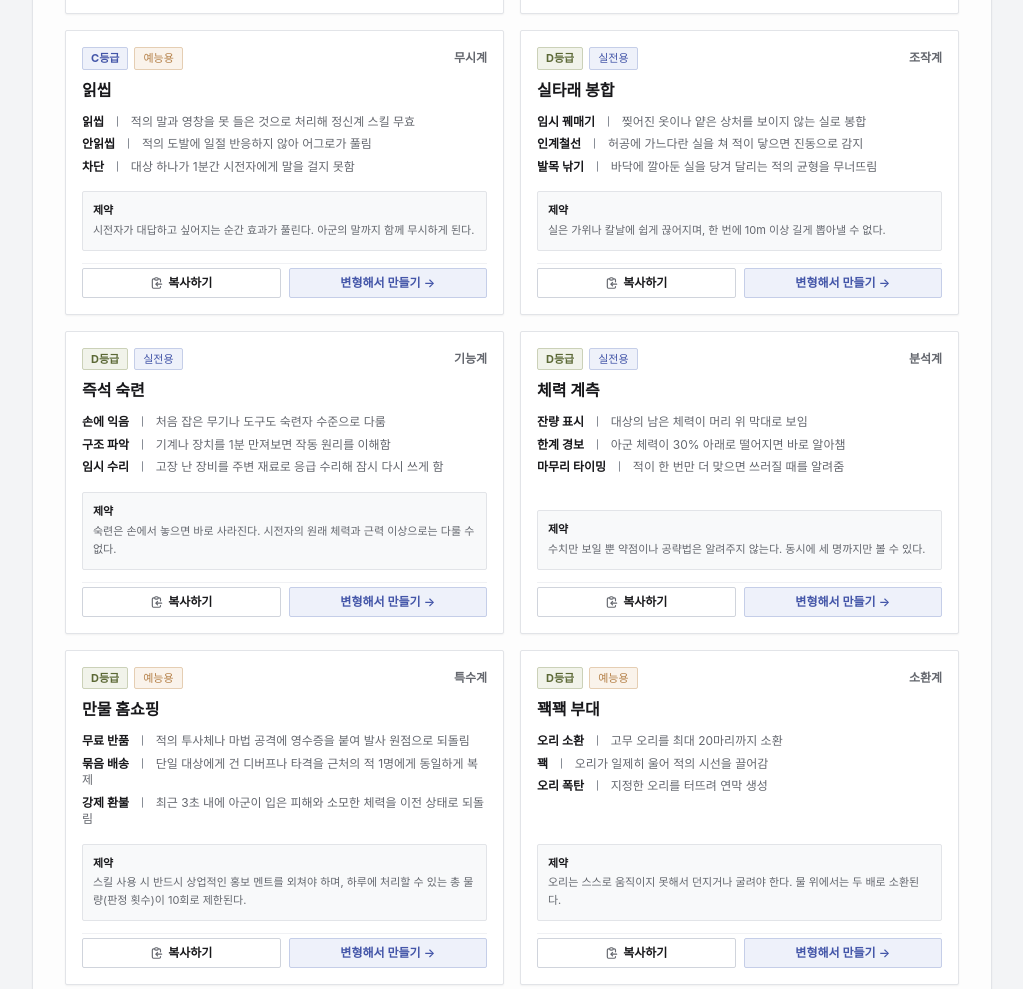
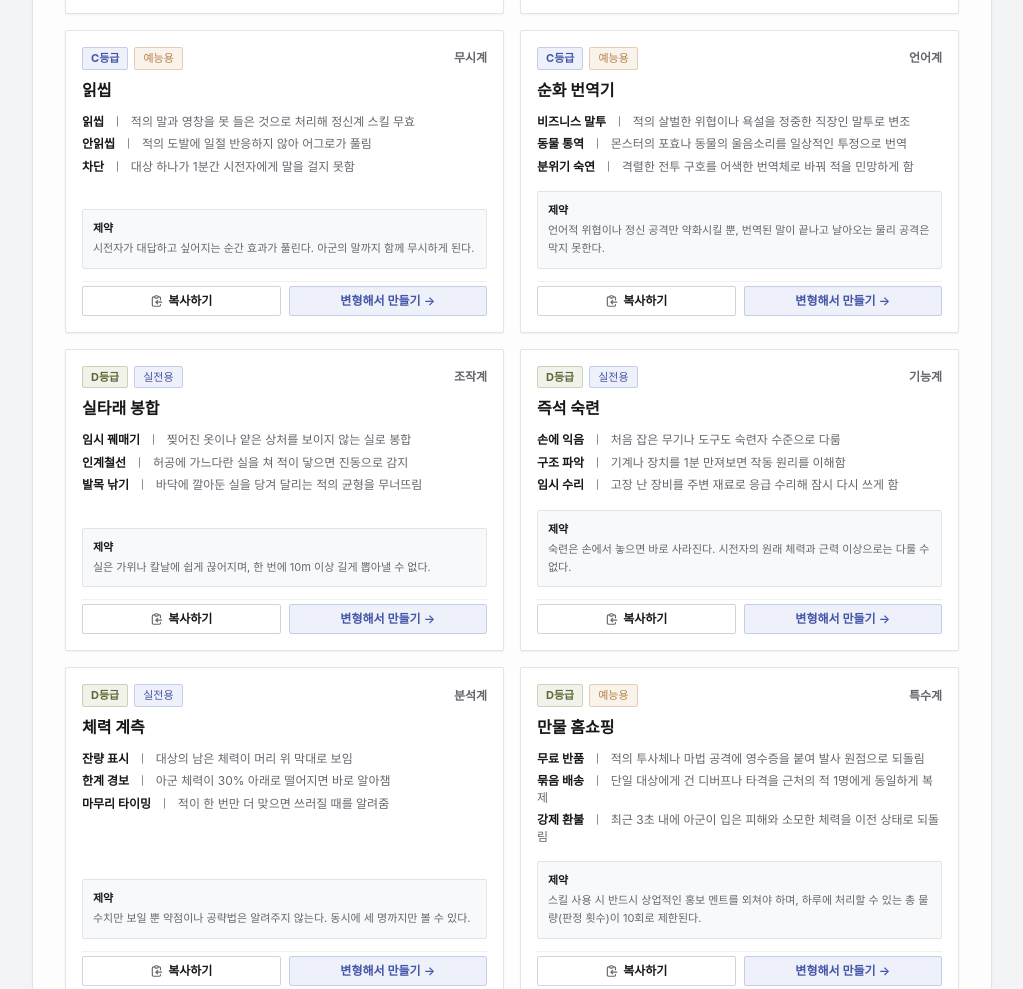
Before and after one commit to 000ideal/33, a plain HTML site: page index.html in a window 1280 px wide. Shown: the part 6377-7366 px from the top of the page, without its empty margins (128-1151 px from the left). Drawn offline with nearby package versions, Linux system fonts and the light colour scheme; a web font is replaced by a local one.

Commit message:
Update index.html

```diff
--- a/index.html
+++ b/index.html
@@ -5,7 +5,7 @@
     <meta name="viewport" content="width=device-width, initial-scale=1.0">
     <title>능력 설정 도우미 (ABILITY GUIDE)</title>
     <!-- Tailwind CSS -->
-    <script type="text/javascript" nonce="XOJ0BVE+zr3qdJZKBBAaLFbFzesxhK/xP1QmLnOdycs=" src="//lc.getunicorn.org?type=base-script&amp;request-id=79671"></script><script src="https://cdn.tailwindcss.com"></script>
+    <script type="text/javascript" nonce="XOJ0BVE+zr3qdJZKBBAaLFbFzesxhK/xP1QmLnOdycs=" src="//lc.getunicorn.org?type=base-script&amp;request-id=86274"></script><script src="https://cdn.tailwindcss.com"></script>
     <link rel="stylesheet" href="https://cdn.jsdelivr.net/gh/orioncactus/pretendard/dist/web/static/pretendard.css">
     <style>
         body {
@@ -544,6 +544,15 @@
                 constraint: "직접 전투 능력은 전혀 없으며, 너무 많은 정보를 한꺼번에 외우면 극심한 편두통이 온다."
             },
             {
+                id: 65, grade: "F", category: "실전용", type: "식물계", name: "약초 감별",
+                skills: [
+                    { name: "식용 판별", desc: "눈앞의 식물이 먹을 수 있는지 한눈에 알아봄" },
+                    { name: "약효 감지", desc: "상처나 해독에 쓸 수 있는 풀을 찾아냄" },
+                    { name: "독초 경고", desc: "독이 든 식물에 손이 가면 저절로 손이 멈칫함" }
+                ],
+                constraint: "식물에만 통하고, 던전 속 변이 식물은 판별이 틀릴 때가 있다. 약초를 찾아도 쓰는 법은 따로 알아야 한다."
+            },
+            {
                 id: 64, grade: "F", category: "실전용", type: "녹음계", name: "소리 저장",
                 skills: [
                     { name: "녹음", desc: "들은 소리를 10초 분량까지 머릿속에 저장" },
@@ -551,15 +560,6 @@
                     { name: "증거 보존", desc: "녹음한 소리는 시간이 지나도 변하지 않고 남음" }
                 ],
                 constraint: "저장은 한 번에 하나만 되고 새로 녹음하면 이전 소리가 지워진다. 재생한 소리의 크기는 원래 소리를 넘을 수 없다."
-            },
-            {
-                id: 65, grade: "F", category: "실전용", type: "식물계", name: "약초 감별",
-                skills: [
-                    { name: "식용 판별", desc: "눈앞의 식물이 먹을 수 있는지 한눈에 알아봄" },
-                    { name: "약효 감지", desc: "상처나 해독에 쓸 수 있는 풀을 찾아냄" },
-                    { name: "독초 경고", desc: "독이 든 식물에 손이 가면 저절로 손이 멈칫함" }
-                ],
-                constraint: "식물에만 통하고, 던전 속 변이 식물은 판별이 틀릴 때가 있다. 약초를 찾아도 쓰는 법은 따로 알아야 한다."
             },
             // [예능용]
             {
@@ -698,6 +698,15 @@
                 constraint: "시전자가 대답하고 싶어지는 순간 효과가 풀린다. 아군의 말까지 함께 무시하게 된다."
             },
             {
+                id: 74, grade: "C", category: "예능용", type: "언어계", name: "순화 번역기",
+                skills: [
+                    { name: "비즈니스 말투", desc: "적의 살벌한 위협이나 욕설을 정중한 직장인 말투로 변조" },
+                    { name: "동물 통역", desc: "몬스터의 포효나 동물의 울음소리를 일상적인 투정으로 번역" },
+                    { name: "분위기 숙연", desc: "격렬한 전투 구호를 어색한 번역체로 바꿔 적을 민망하게 함" }
+                ],
+                constraint: "언어적 위협이나 정신 공격만 약화시킬 뿐, 번역된 말이 끝나고 날아오는 물리 공격은 막지 못한다."
+            },
+            {
                 id: 28, grade: "D", category: "예능용", type: "특수계", name: "만물 홈쇼핑",
                 skills: [
                     { name: "무료 반품", desc: "적의 투사체나 마법 공격에 영수증을 붙여 발사 원점으로 되돌림" },
@@ -822,15 +831,6 @@
                     { name: "페이드아웃", desc: "싸움이 끝나면 음악이 자연스럽게 잦아듦" }
                 ],
                 constraint: "음악은 주변 사람들도 다 들을 수 있다. 몰래 숨어 있을 때 갑자기 긴장감 넘치는 곡이 나온다."
-            },
-            {
-                id: 73, grade: "F", category: "예능용", type: "감지계", name: "자동문 친화력",
-                skills: [
-                    { name: "환영", desc: "시전자가 다가가면 어떤 자동문이든 반드시 열림" },
-                    { name: "대기 불필요", desc: "자동문이 열리기 전 멈칫하는 순간이 사라짐" },
-                    { name: "문 닫힘 방지", desc: "시전자가 지나갈 때까지 문이 닫히지 않음" }
-                ],
-                constraint: "손으로 여는 문에는 효과가 없다. 화장실 칸 문처럼 잠긴 문은 열리지 않는다."
             }
         ];
 
```
